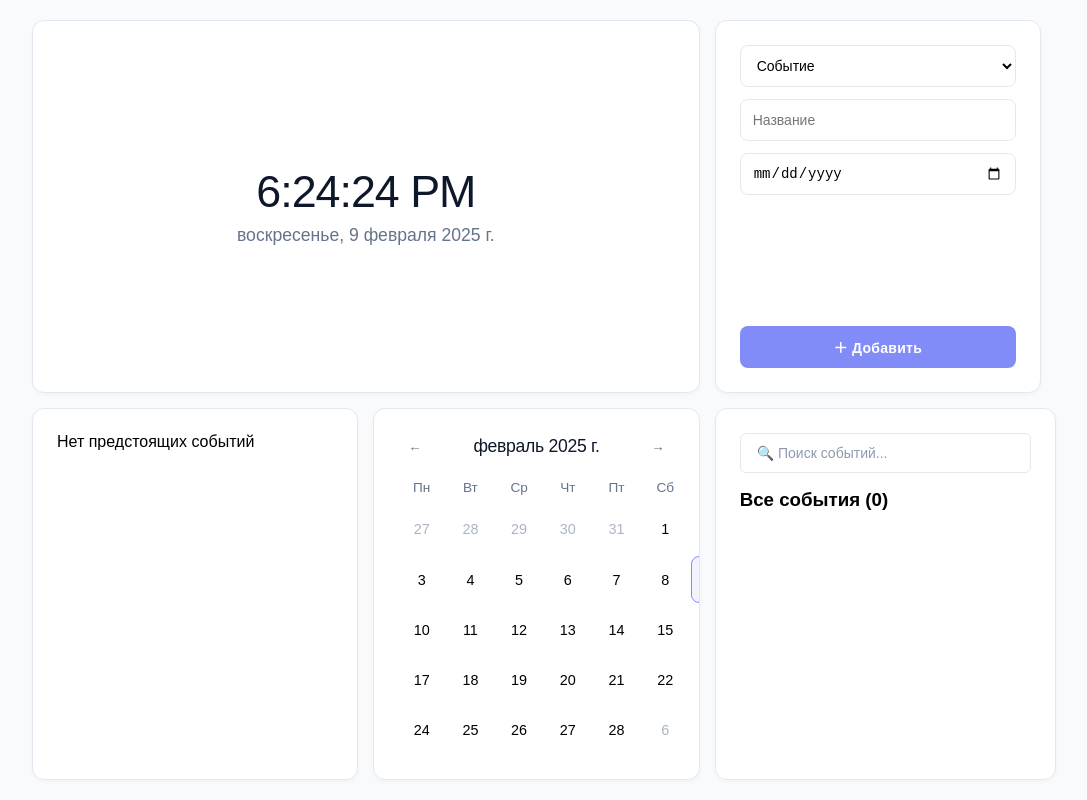
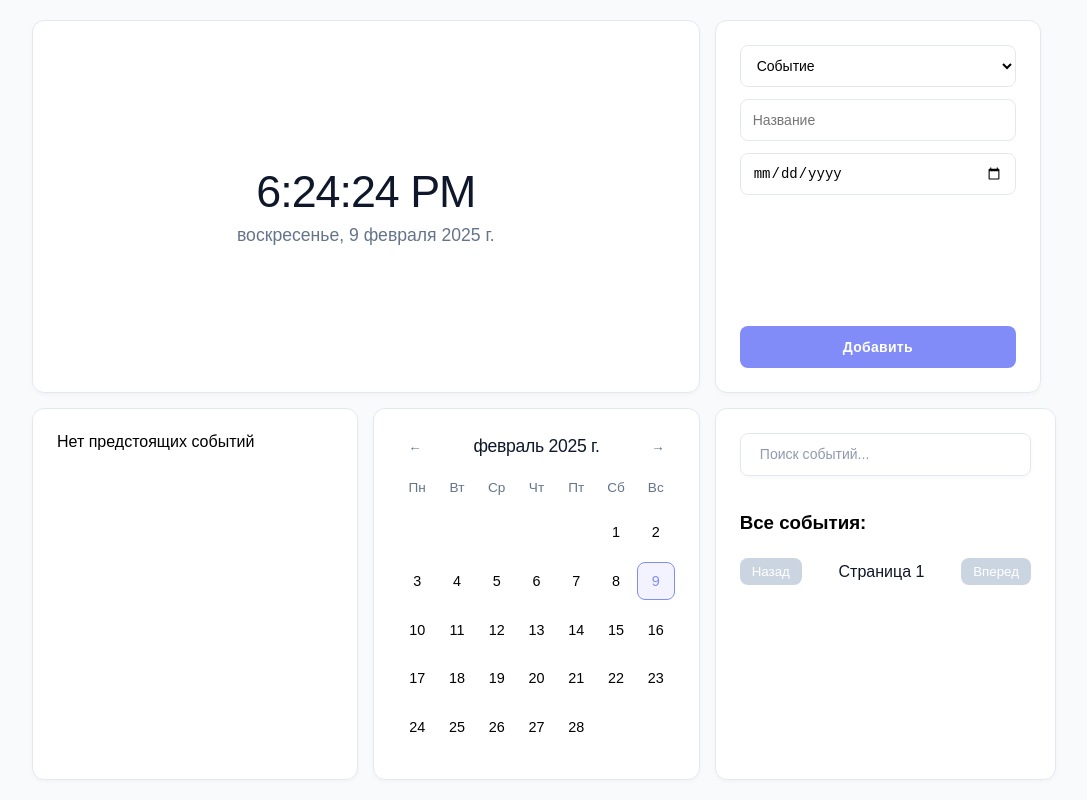
Before and after one commit to awwwdde/KEA, a React (Create React App) app: page / in a window 1280 px wide. Shown: the whole page, without its empty margins (96-1183 px from the left). Built offline with nearby package versions, Linux system fonts and the light colour scheme.

Commit message:
One bug if good, two is bad :(

```diff
--- a/src/pages/main/Main.jsx
+++ b/src/pages/main/Main.jsx
@@ -1,4 +1,4 @@
-import { React, useState, useEffect } from 'react';
+import React, { useState, useEffect } from 'react';
 import './main.scss';
 
 const Main = () => {
@@ -19,36 +19,8 @@ const Main = () => {
     const [searchQuery, setSearchQuery] = useState("");
     const itemsPerPage = 5;
 
-    // Логика календаря
-    const getDaysInMonth = () => {
-        const year = currentDate.getFullYear();
-        const month = currentDate.getMonth();
-        const firstDay = new Date(year, month, 1);
-        const lastDay = new Date(year, month + 1, 0);
-        const days = [];
-
-        const prevMonthLastDay = new Date(year, month, 0).getDate();
-        const startDay = (firstDay.getDay() + 6) % 7;
-
-        for(let i = startDay; i > 0; i--) {
-            days.push(new Date(year, month - 1, prevMonthLastDay - i + 1));
-        }
-
-        for(let i = 1; i <= lastDay.getDate(); i++) {
-            days.push(new Date(year, month, i));
-        }
-
-        while(days.length % 7 !== 0) {
-            days.push(new Date(year, month + 1, days.length - lastDay.getDate() + 1));
-        }
-
-        return days;
-    };
-
     useEffect(() => {
-        const timer = setInterval(() => {
-            setCurrentTime(new Date());
-        }, 1000);
+        const timer = setInterval(() => setCurrentTime(new Date()), 1000);
         return () => clearInterval(timer);
     }, []);
 
@@ -79,31 +51,43 @@ const Main = () => {
         setEditingEvent(event);
     };
 
+    const getDaysInMonth = () => {
+        const year = currentDate.getFullYear();
+        const month = currentDate.getMonth();
+        const firstDay = new Date(year, month, 1);
+        const lastDay = new Date(year, month + 1, 0);
+        const days = [];
+        const startDay = (firstDay.getDay() + 6) % 7;
+
+        for (let i = 0; i < startDay; i++) days.push(null);
+        for (let i = 1; i <= lastDay.getDate(); i++) days.push(new Date(year, month, i));
+        while (days.length % 7 !== 0) days.push(null);
+
+        return days;
+    };
+
+    const filteredEvents = events.filter(event =>
+        event.title.toLowerCase().includes(searchQuery.toLowerCase()) ||
+        (event.person?.toLowerCase().includes(searchQuery.toLowerCase()))
+    );
+
+    const currentEvents = filteredEvents.slice(
+        (currentPage - 1) * itemsPerPage,
+        currentPage * itemsPerPage
+    );
+
     const getClosestEvent = () => {
         const today = new Date();
         today.setHours(0,0,0,0);
-        const futureEvents = events
+        return events
             .map(event => ({...event, date: new Date(event.date)}))
-            .filter(event => event.date >= today)
-            .sort((a, b) => a.date - b.date);
-
-        return futureEvents[0] || null;
+            .filter(event => new Date(event.date) >= today)
+            .sort((a, b) => a.date - b.date)[0] || null;
     };
-
-    const filteredEvents = events.filter(event =>
-        `${event.title}${event.person}`.toLowerCase().includes(searchQuery.toLowerCase())
-    );
-
-    const indexOfLastItem = currentPage * itemsPerPage;
-    const indexOfFirstItem = indexOfLastItem - itemsPerPage;
-    const currentEvents = filteredEvents.slice(indexOfFirstItem, indexOfLastItem);
-    const totalPages = Math.ceil(filteredEvents.length / itemsPerPage);
-    const showPagination = filteredEvents.length > itemsPerPage;
 
     return (
         <div className="main">
             <div className="main-bento">
-                {/* Блок 1 - Часы и дата */}
                 <div className="main-bento__box main-bento__box--large">
                     <div className="clock">
                         <h2>{currentTime.toLocaleTimeString()}</h2>
@@ -116,17 +100,12 @@ const Main = () => {
                     </div>
                 </div>
 
-                {/* Блок 2 - Форма добавления */}
                 <div className="main-bento__box main-bento__box--small">
                     <form onSubmit={handleAddEvent} className="event-form">
-                        <select
-                            value={newEvent.type}
-                            onChange={e => setNewEvent({...newEvent, type: e.target.value})}
-                        >
+                        <select value={newEvent.type} onChange={e => setNewEvent({...newEvent, type: e.target.value})}>
                             <option value="event">Событие</option>
                             <option value="birthday">День рождения</option>
                         </select>
-
                         {newEvent.type === "birthday" && (
                             <input
                                 type="text"
@@ -135,27 +114,22 @@ const Main = () => {
                                 onChange={e => setNewEvent({...newEvent, person: e.target.value})}
                             />
                         )}
-
                         <input
                             type="text"
                             placeholder="Название"
                             value={newEvent.title}
                             onChange={e => setNewEvent({...newEvent, title: e.target.value})}
                         />
-
                         <input
                             type="date"
                             value={newEvent.date}
                             onChange={e => setNewEvent({...newEvent, date: e.target.value})}
                         />
-
-                        <button type="submit">
-                            {editingEvent ? '✎ Обновить' : '＋ Добавить'}
-                        </button>
+                        <button type="submit">{editingEvent ? 'Обновить' : 'Добавить'}</button>
+                        {editingEvent && <button type="button" onClick={() => setEditingEvent(null)}>Отмена</button>}
                     </form>
                 </div>
 
-                {/* Блок 3 - Ближайшее событие */}
                 <div className="main-bento__box main-bento__box--small">
                     {getClosestEvent() ? (
                         <div className="next-event">
@@ -163,9 +137,7 @@ const Main = () => {
                                 {getClosestEvent().type === 'birthday' ? '🎂 День рождения' : '📅 Событие'}
                             </div>
                             <div className="event-name">
-                                {getClosestEvent().type === 'birthday'
-                                    ? getClosestEvent().person
-                                    : getClosestEvent().title}
+                                {getClosestEvent().type === 'birthday' ? getClosestEvent().person : getClosestEvent().title}
                             </div>
                             <div className="event-date">
                                 {new Date(getClosestEvent().date).toLocaleDateString('ru-RU', {
@@ -178,33 +150,22 @@ const Main = () => {
                     ) : <p>Нет предстоящих событий</p>}
                 </div>
 
-                {/* Блок 4 - Календарь */}
                 <div className="main-bento__box main-bento__box--small">
                     <div className="calendar">
                         <div className="calendar-header">
-                            <button onClick={() => setCurrentDate(new Date(currentDate.setMonth(currentDate.getMonth() - 1)))}>
-                                ←
-                            </button>
-                            <h3>
-                                {currentDate.toLocaleDateString('ru-RU', {
-                                    month: 'long',
-                                    year: 'numeric'
-                                })}
-                            </h3>
-                            <button onClick={() => setCurrentDate(new Date(currentDate.setMonth(currentDate.getMonth() + 1)))}>
-                                →
-                            </button>
+                            <button onClick={() => setCurrentDate(new Date(currentDate.setMonth(currentDate.getMonth() - 1)))}>←</button>
+                            <h3>{currentDate.toLocaleDateString('ru-RU', { month: 'long', year: 'numeric' })}</h3>
+                            <button onClick={() => setCurrentDate(new Date(currentDate.setMonth(currentDate.getMonth() + 1)))}>→</button>
                         </div>
                         <div className="calendar-grid">
                             {['Пн', 'Вт', 'Ср', 'Чт', 'Пт', 'Сб', 'Вс'].map(day => (
                                 <div key={day} className="calendar-day-header">{day}</div>
                             ))}
                             {getDaysInMonth().map((date, index) => {
-                                const isCurrentMonth = date.getMonth() === currentDate.getMonth();
-                                const isToday = date.toDateString() === new Date().toDateString();
-                                const hasEvent = events.some(event =>
-                                    new Date(event.date).toDateString() === date.toDateString()
-                                );
+                                const isCurrentMonth = date?.getMonth() === currentDate.getMonth();
+                                const isToday = date?.toDateString() === new Date().toDateString();
+                                const hasEvent = events.some(event => date && new Date(event.date).toDateString() === date.toDateString());
+
                                 return (
                                     <div
                                         key={index}
@@ -213,7 +174,7 @@ const Main = () => {
                                             ${hasEvent ? 'has-event' : ''}
                                             ${!isCurrentMonth ? 'not-current-month' : ''}`}
                                     >
-                                        {date.getDate()}
+                                        {date ? date.getDate() : ''}
                                     </div>
                                 );
                             })}
@@ -221,56 +182,39 @@ const Main = () => {
                     </div>
                 </div>
 
-                {/* Блок 5 - Список событий */}
                 <div className="main-bento__box main-bento__box--large">
                     <div className="events-list">
-                        <div className="search-container">
+                        <div className="search-box">
                             <input
                                 type="text"
-                                placeholder="🔍 Поиск событий..."
+                                placeholder="Поиск событий..."
                                 value={searchQuery}
                                 onChange={(e) => setSearchQuery(e.target.value)}
                             />
                         </div>
-                        <h3>Все события ({filteredEvents.length})</h3>
-                        <div className="events-container">
+                        <h3>Все события:</h3>
                         {currentEvents.map(event => (
-                                <div key={event.id} className="event-card">
-                                    <div className="event-icon">
-                                        {event.type === 'birthday' ? '🎂' : '📅'}
+                            <div key={event.id} className="event-item">
+                                <span>{event.type === 'birthday' ? '🎂' : '📅'}</span>
+                                <div>
+                                    <p>{event.type === 'birthday' ? event.person : event.title}</p>
+                                    <small>{new Date(event.date).toLocaleDateString()}</small>
                                 </div>
-                                    <div className="event-details">
-                                        <h4>{event.type === 'birthday' ? event.person : event.title}</h4>
-                                        <p>{new Date(event.date).toLocaleDateString('ru-RU')}</p>
-                                    </div>
-                                    <div className="event-actions">
-                                        <button
-                                            className="edit-btn"
-                                            onClick={() => handleEditEvent(event)}
-                                            title="Редактировать"
-                                        >✎</button>
-                                        <button
-                                            className="delete-btn"
-                                            onClick={() => handleDeleteEvent(event.id)}
-                                            title="Удалить"
-                                        >🗑</button>
-                                    </div>
+                                <button onClick={() => handleEditEvent(event)}>✏️</button>
+                                <button onClick={() => handleDeleteEvent(event.id)}>🗑️</button>
                             </div>
                         ))}
-                        </div>
-                        {showPagination && (
                         <div className="pagination">
                             <button
                                 onClick={() => setCurrentPage(p => Math.max(1, p - 1))}
                                 disabled={currentPage === 1}
-                                >←</button>
-                                <span>{currentPage} из {totalPages}</span>
+                            >Назад</button>
+                            <span>Страница {currentPage}</span>
                             <button
                                 onClick={() => setCurrentPage(p => p + 1)}
-                                    disabled={currentPage >= totalPages}
-                                >→</button>
+                                disabled={currentPage * itemsPerPage >= filteredEvents.length}
+                            >Вперед</button>
                         </div>
-                        )}
                     </div>
                 </div>
             </div>
--- a/src/pages/main/main.scss
+++ b/src/pages/main/main.scss
@@ -1,4 +1,3 @@
-// Variables
 $color-background: #f8fafc;
 $color-primary: #818cf8;
 $color-primary-hover: #6366f1;
@@ -9,8 +8,12 @@ $color-surface: rgba(255, 255, 255, 0.98);
 $color-hover: #f1f5f9;
 $color-disabled: #cbd5e1;
 $color-accent: #94a3b8;
-$color-calendar-today: #818cf8;
-$color-event-marker: #818cf8;
+
+* {
+    box-sizing: border-box;
+    margin: 0;
+    padding: 0;
+}
 
 .main {
     display: flex;
@@ -41,6 +44,7 @@ $color-event-marker: #818cf8;
             display: flex;
             flex-direction: column;
             transition: transform 0.2s;
+            backdrop-filter: blur(8px);
 
             &:hover {
                 transform: translateY(-2px);
@@ -50,7 +54,6 @@ $color-event-marker: #818cf8;
             &--small { grid-column: span 1; }
         }
 
-        // Явное позиционирование
         &__box:nth-child(1) { grid-area: 1 / 1 / 2 / 3; }
         &__box:nth-child(2) { grid-area: 1 / 3 / 2 / 4; }
         &__box:nth-child(3) { grid-area: 2 / 1 / 3 / 2; }
@@ -59,7 +62,6 @@ $color-event-marker: #818cf8;
     }
 }
 
-// Часы
 .clock {
     margin: auto;
     text-align: center;
@@ -78,7 +80,6 @@ $color-event-marker: #818cf8;
     }
 }
 
-// Форма
 .event-form {
     display: flex;
     flex-direction: column;
@@ -91,9 +92,10 @@ $color-event-marker: #818cf8;
         padding: 0 12px;
         border: 1px solid $color-border;
         border-radius: 8px;
-        background: rgba(255, 255, 255, 0.8);
+        background: rgba(255, 255, 255, 0.9);
         font-size: 14px;
         transition: all 0.2s;
+        cursor: pointer;
 
         &:focus {
             border-color: $color-primary;
@@ -116,7 +118,6 @@ $color-event-marker: #818cf8;
     }
 }
 
-// Ближайшее событие
 .next-event {
     display: flex;
     flex-direction: column;
@@ -143,11 +144,12 @@ $color-event-marker: #818cf8;
     }
 }
 
-// Календарь
 .calendar {
     display: flex;
     flex-direction: column;
     height: 100%;
+    width: 100%;
+    overflow: hidden;
 
     &-header {
         display: flex;
@@ -180,10 +182,11 @@ $color-event-marker: #818cf8;
 
     &-grid {
         display: grid;
-        grid-template-columns: repeat(7, 1fr);
+        grid-template-columns: repeat(7, minmax(0, 1fr));
         gap: 2px;
         flex: 1;
         min-height: 0;
+        width: 100%;
     }
 
     &-day {
@@ -196,6 +199,9 @@ $color-event-marker: #818cf8;
         background: transparent;
         border: 1px solid transparent;
         transition: all 0.2s;
+        position: relative;
+        cursor: pointer;
+        min-width: 0;
 
         &.today {
             background: rgba($color-primary, 0.1);
@@ -227,148 +233,116 @@ $color-event-marker: #818cf8;
     }
 }
 
-// Список событий
-.events-list {
-    display: flex;
-    flex-direction: column;
-    height: 100%;
-
-    .search-container {
-        margin-bottom: 16px;
+.search-box {
+    margin-bottom: 1.5rem;
+    position: relative;
 
     input {
         width: 100%;
-            height: 40px;
-            padding: 0 16px;
+        padding: 0.8rem 1.2rem;
         border: 1px solid $color-border;
-            border-radius: 6px;
+        border-radius: 8px;
+        background: rgba(255, 255, 255, 0.95);
         font-size: 14px;
-            background: rgba(255, 255, 255, 0.9);
-            transition: all 0.2s;
+        transition: all 0.3s ease;
+        box-shadow: 0 2px 4px rgba(0,0,0,0.03);
 
-            // Минималистичный стиль для поиска
         &:focus {
+            outline: none;
             border-color: $color-primary;
-                outline: none;
-                box-shadow: none;
-            }
-
-            &:hover {
-                border-color: darken($color-border, 10%);
+            box-shadow:
+                0 0 0 3px rgba($color-primary, 0.1),
+ 0 2px 6px rgba(0,0,0,0.05);
         }
 
         &::placeholder {
             color: lighten($color-text-secondary, 15%);
+            font-weight: 400;
         }
     }
 }
 
-    .events-container {
-        flex: 1;
-        overflow-y: auto;
-        margin: 8px 0;
-        padding-right: 4px;
+.events-list {
+    display: flex;
+    flex-direction: column;
+    gap: 12px;
+
+    .event-item {
+        display: flex;
+        justify-content: space-between;
+        align-items: center;
+        padding: 12px;
+        border: 1px solid $color-border;
+        border-radius: 8px;
+        background: $color-surface;
+        transition: background 0.2s;
+
+        &:hover {
+            background: $color-hover;
         }
 
-    .event-card {
-        display: flex;
-        align-items: center;
-        padding: 12px 16px;
-        margin: 8px 0;
-        background: rgba(255, 255, 255, 0.6);
-        border-radius: 8px;
-        border: 1px solid $color-border;
-        transition: all 0.2s;
-
-        &:hover {
-            border-color: $color-primary;
+        span {
+            font-size: 1.5rem;
         }
 
-        .event-icon {
-            font-size: 1.8rem;
-            margin-right: 12px;
-            flex-shrink: 0;
+        div {
+            flex: 1;
+            margin: 0 12px;
+
+            p {
+                margin: 0;
+                font-weight: 500;
+                color: $color-text;
             }
 
-        .event-details {
-            flex: 1;
-            min-width: 0;
-
-            h4 {
-                font-size: 1rem;
-                font-weight: 500;
-                color: $color-text;
-                white-space: nowrap;
-                overflow: hidden;
-                text-overflow: ellipsis;
-            }
-
-            p {
-                font-size: 0.9rem;
+            small {
                 color: $color-text-secondary;
-                margin-top: 4px;
+                font-size: 0.85rem;
             }
         }
-
-        .event-actions {
-            flex-shrink: 0;
-            display: flex;
-            gap: 8px;
 
         button {
             background: none;
             border: none;
-                padding: 8px;
             cursor: pointer;
-                opacity: 0.7;
+            color: $color-primary;
+            font-size: 1.2rem;
+            transition: color 0.2s;
 
             &:hover {
-                    opacity: 1;
-                    color: $color-primary;
-                }
-            }
+                color: $color-primary-hover;
             }
         }
     }
 
-// Пагинация
     .pagination {
         display: flex;
-    justify-content: center;
+        justify-content: space-between;
         align-items: center;
-    gap: 12px;
-    padding-top: 16px;
-    margin-top: auto;
+        margin-top: 12px;
 
         button {
-        height: 36px;
-        min-width: 80px;
-        padding: 0 16px;
-        border: 1px solid $color-border;
-        border-radius: 6px;
-        background: transparent;
-        color: $color-text-secondary;
+            background: $color-primary;
+            color: white;
+            border: none;
+            padding: 6px 12px;
+            border-radius: 8px;
             cursor: pointer;
-        transition: all 0.2s;
+            transition: background 0.2s;
 
-        &:hover:not(:disabled) {
-            border-color: $color-primary;
-            color: $color-primary;
+            &:hover {
+                background: $color-primary-hover;
             }
 
             &:disabled {
-            opacity: 0.5;
+                background: $color-disabled;
                 cursor: not-allowed;
             }
         }
 
         span {
-        color: $color-accent;
-        font-size: 0.9rem;
+            font-weight: 500;
+            color: $color-text;
         }
     }
-
-// Глобальные стили
-button, input[type="date"], select, .calendar-day, .event-card {
-    cursor: pointer;
 }
```
Lines whose indentation alone changed are shown as unchanged.
